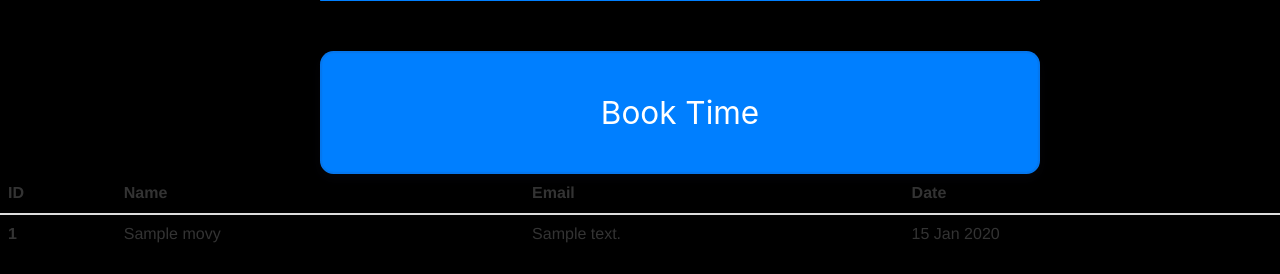
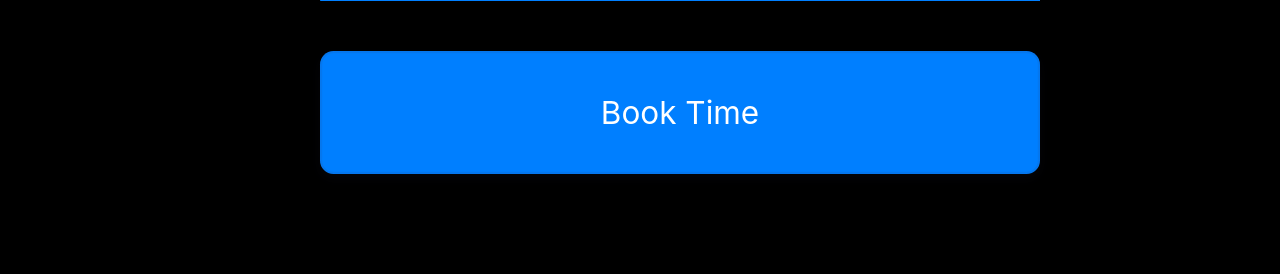
Before and after one commit to AliFakhry/DB_CALENDAR, a Node server app: template views/index.ejs in a window 1280 px wide. Shown: the part 860-1134 px from the top of the page. After the commit the page ends 1034 px from the top, so only its background shows below. Run offline with Node 20, Linux system fonts and the light colour scheme; the template is opened without the code that fills it: most values are stand-ins (such as "Sample title", 1, 10 or a date in 2020); some libraries are stand-ins or nearby versions.

Commit message:
Update index.ejs

```diff
--- a/views/index.ejs
+++ b/views/index.ejs
@@ -8,14 +8,13 @@
 
 <head>
 
+
 <style>
 /* width */
-
 /* width */
 ::-webkit-scrollbar {
   width: 10px;
 }
-
 /* Track */
 ::-webkit-scrollbar-track {
   background: #f1f1f1;
@@ -25,18 +24,15 @@
 ::-webkit-scrollbar-thumb {
   background: #888;
 }
-
 /* Handle on hover */
 ::-webkit-scrollbar-thumb:hover {
   background: #555;
 }
-
 .center {
   margin: auto;
   width:50%;
   zoom: 2.25;
 }
-
 input[type=text] {
   padding:10px;
   border:10;
@@ -44,7 +40,6 @@ input[type=text] {
   width: 320px;
   border-color: #007fff;
 }
-
 /* CSS */
 .button-9 {
   appearance: button;
@@ -74,19 +69,15 @@ input[type=text] {
   touch-action: manipulation;
   width: 320px;
 }
-
 .button-9:disabled {
   cursor: default;
 }
-
 .button-9:focus {
   box-shadow: rgba(50, 50, 93, .1) 0 0 0 1px inset, rgba(50, 50, 93, .2) 0 6px 15px 0, rgba(0, 0, 0, .1) 0 2px 2px 0, rgba(50, 151, 211, .3) 0 0 0 4px;
 }
-
 .shift_down {
   padding-top: 10px;
 }
-
 * {
 /*   box-shadow: 0 0 0 1px red; */
   box-sizing: border-box;
@@ -97,7 +88,6 @@ input[type=text] {
   overflow: hidden;
 
 }
-
 /* Style the links inside the navigation bar */
 .topnav a {
   float: left;
@@ -107,15 +97,12 @@ input[type=text] {
   text-decoration: none;
   font-size: 17px;
   font-family: -apple-system,system-ui,"Segoe UI",Roboto,"Helvetica Neue",Ubuntu,sans-serif;
-
 }
-
 /* Change the color of links on hover */
 .topnav a:hover {
   background-color: #ddd;
   color: black;
 }
-
 /* Add a color to the active/current link */
 .topnav a.active {
   background-color: #007fff;
@@ -154,42 +141,21 @@ input[type=text] {
         <input type="submit" class="button-9" value="Book Time"></input>
   </div>
 </body>
-<body>
-</body>
-
-<table class="table">
-  <thead>
-    <tr>
-      <th scope="col">ID</th>
-      <th scope="col">Name</th>
-      <th scope="col">Email</th>
-      <th scope="col">Date</th>
-    </tr>
-  </thead>
-  <tbody>
-  <%moviesList.forEach(movie => {%>
-      <tr>
-          <th scope="row"><%= movie._id %></th>
-          <td><%= movie.title %></td>
-          <td><%= movie.content %></td>
-          <td><%= movie.date %></td>
-      </tr>
-  <%})%>
-  </tbody>
-</table>
-
 </form>
 </html>
 
+<p hidden>
+  <%moviesList.forEach(movie => {%>
+    <%=arr.push(movie.title)%>
+  <%})%>
+</p>
+
 
 <script>
-
-
 function hideIt(){
     $( "#input" ).datetimepicker( "destroy" );
     $( "#input" ).hide();
 }
-
 function showIt(x){
     $( "#input" ).show();
       if (x == " Aug 04") {
@@ -217,7 +183,6 @@ function showIt(x){
         theme: "dark",
         minDate:new Date(),
         MaxDate: "+1Y",
-
         datepicker: true,
         timepicker: true,
         inline:true,
@@ -231,7 +196,6 @@ function showIt(x){
         formatDate: 'M.d.Y',
         onSelectDate: re_run,
         onSelectTime: re_run
-
       });
     }
     else{
@@ -239,7 +203,6 @@ function showIt(x){
         theme: "dark",
         minDate:new Date(),
         MaxDate: "+1Y",
-
         datepicker: true,
         timepicker: true,
         inline:true,
@@ -253,11 +216,9 @@ function showIt(x){
         formatDate: 'M.d.Y',
         onSelectDate: re_run,
         onSelectTime: re_run
-
       });
     }
 }
-
 $('#input').datetimepicker({
   theme: "dark",
   minDate: new Date(),
@@ -277,6 +238,10 @@ $('#input').datetimepicker({
 });
 
 function re_run() {
+
+  var test = "<%= arr %>";
+  alert(test);
+
   let date_val = $('#input').datetimepicker('getValue');
   let val = date_val.toString().slice(3,15)
   let val_2 = date_val.toString().slice(16, 21)
@@ -293,6 +258,4 @@ function re_run() {
   console.log(date_val.toString().slice(3,10));
   javascript:showIt(val.slice(0,7))
 };
-
-
 </script>
```
